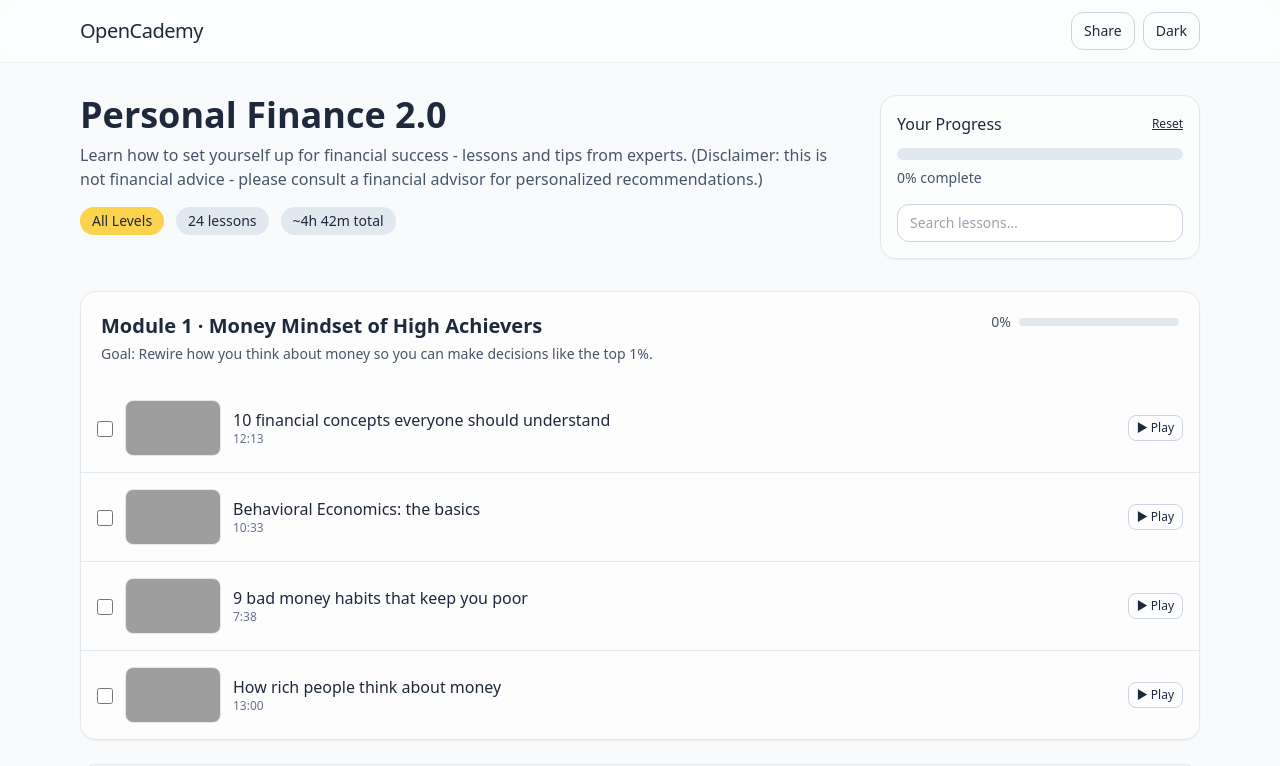
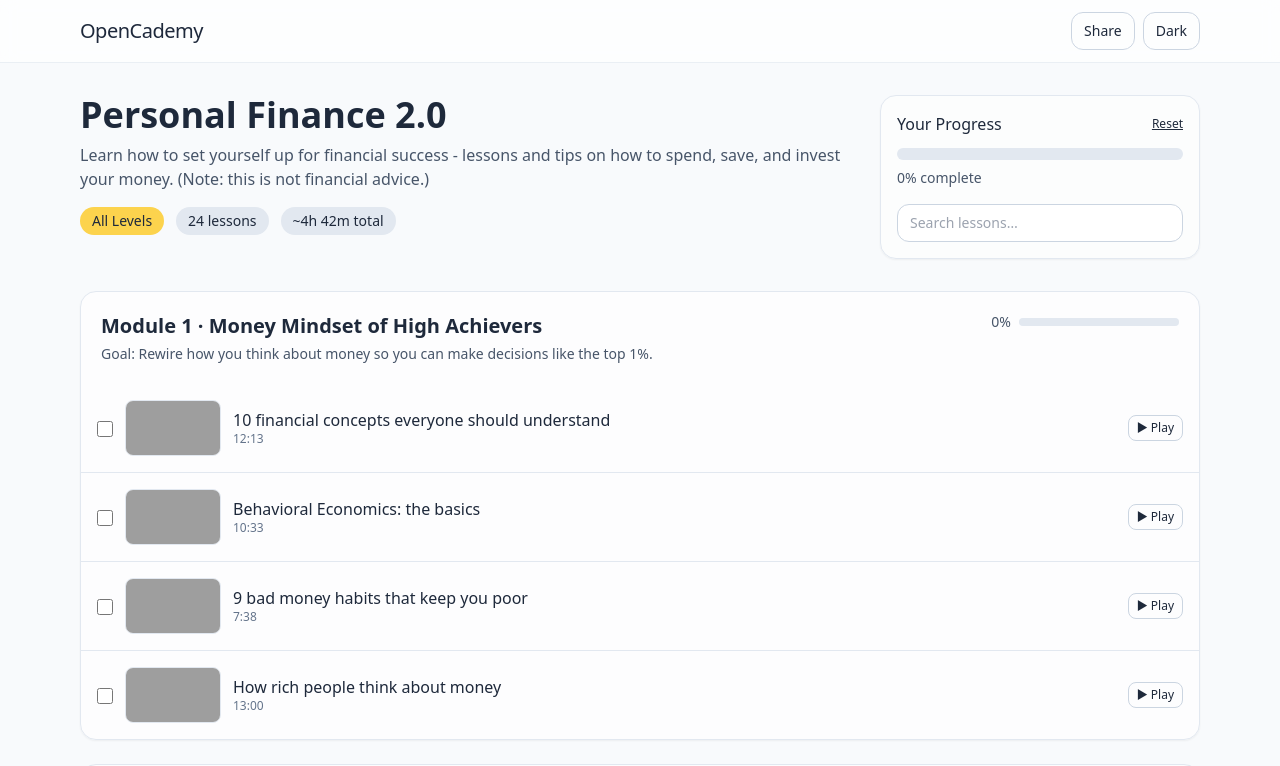
Before and after one commit to longerpathmedia/opencademy, a plain HTML site: page courses/career-money/personal-finance/index.html in a window 1280 px wide. Shown: the top 766 px of the page. Drawn offline with nearby package versions, Linux system fonts and the light colour scheme; grey boxes are pictures that could not be loaded.

Commit message:
Update index.html

```diff
--- a/courses/career-money/personal-finance/index.html
+++ b/courses/career-money/personal-finance/index.html
@@ -54,7 +54,7 @@
       <div class="flex flex-col lg:flex-row items-start gap-6">
         <div class="flex-1">
           <h1 class="text-3xl md:text-4xl font-display font-semibold leading-tight" id="courseTitle">Personal Finance 2.0</h1>
-          <p class="mt-2 text-slate-600 dark:text-slate-300 max-w-3xl">Learn how to set yourself up for financial success - lessons and tips from experts. (Disclaimer: this is not financial advice - please consult a financial advisor for personalized recommendations.)</p>
+          <p class="mt-2 text-slate-600 dark:text-slate-300 max-w-3xl">Learn how to set yourself up for financial success - lessons and tips on how to spend, save, and invest your money. (Note: this is not financial advice.)</p>
           <div class="mt-4 flex flex-wrap items-center gap-3 text-sm">
             <span class="px-3 py-1 rounded-full bg-amber-300 dark:bg-amber-800">All Levels</span>
             <span id="lessonCount" class="px-3 py-1 rounded-full bg-slate-200 dark:bg-slate-800">0 lessons</span>
```
